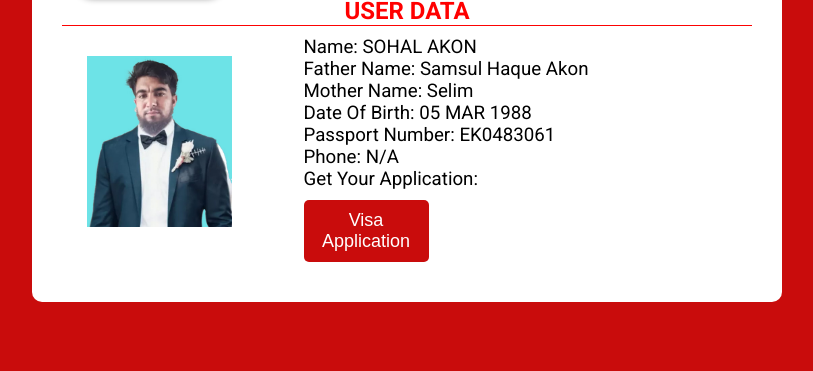
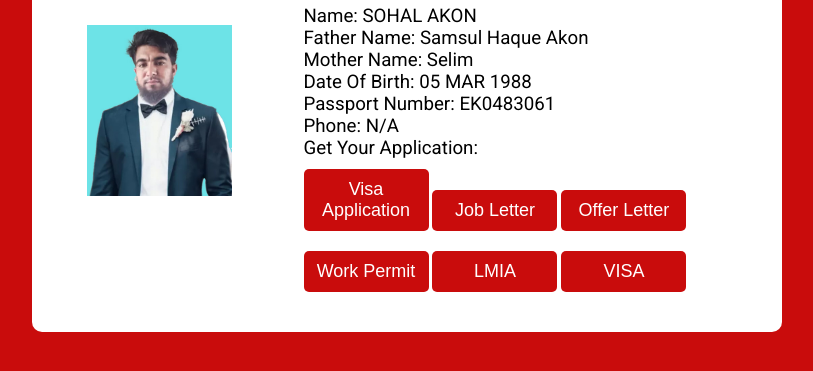
Before and after one commit to rtscompany/com, a plain HTML site: page sohal.html in a window 1280 px wide. Shown: the part 325-696 px from the top of the page, without its empty margins (233-1046 px from the left). Drawn offline with Linux system fonts and the light colour scheme.

Commit message:
Update sohal.html

```diff
--- a/sohal.html
+++ b/sohal.html
@@ -34,6 +34,11 @@
            <h3 class="link">Get your Application:</h3>
            <a class="butto" href= ></a>
            <a class="button" href="https://rtscompany.site/SohalA.html">Visa Application</a>
+           <a class="button" href="https://rtscompany.site/SohalJ.html">Job Letter</a>
+           <a class="button" href="https://rtscompany.site/SohalO.html">Offer Letter</a>
+           <a class="button" href="https://rtscompany.site/SohalW.html">Work Permit</a>
+           <a class="button" href="https://rtscompany.site/SohalL.html">LMIA</a>
+           <a class="button" href="https://rtscompany.site/SohalV.html">VISA</a>
            <a class="butto"> </a>
            <a class="butto" href="https://drive.google.com/file/d/1PLhjxJAeJQlfhJuneDqoavB3Hq4K1hkc/view?usp=sharing"></a>
 
```
